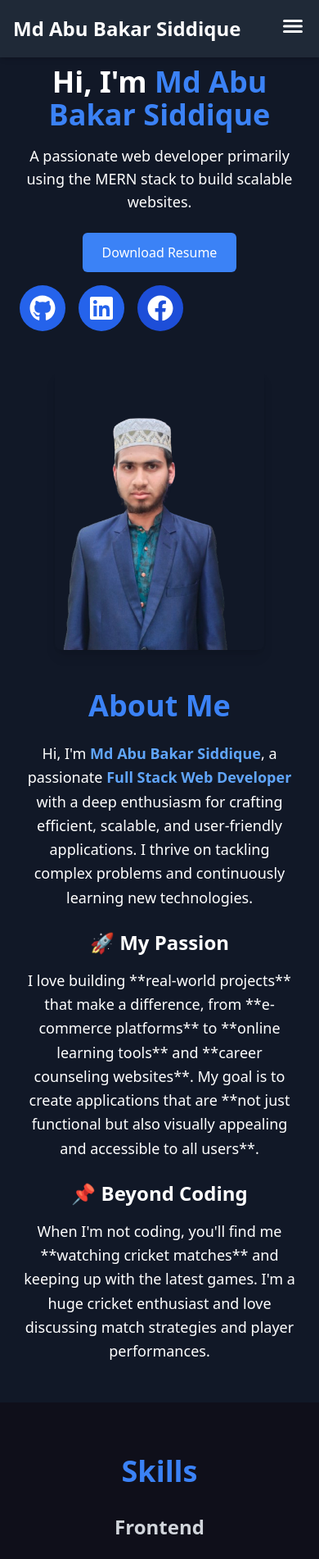
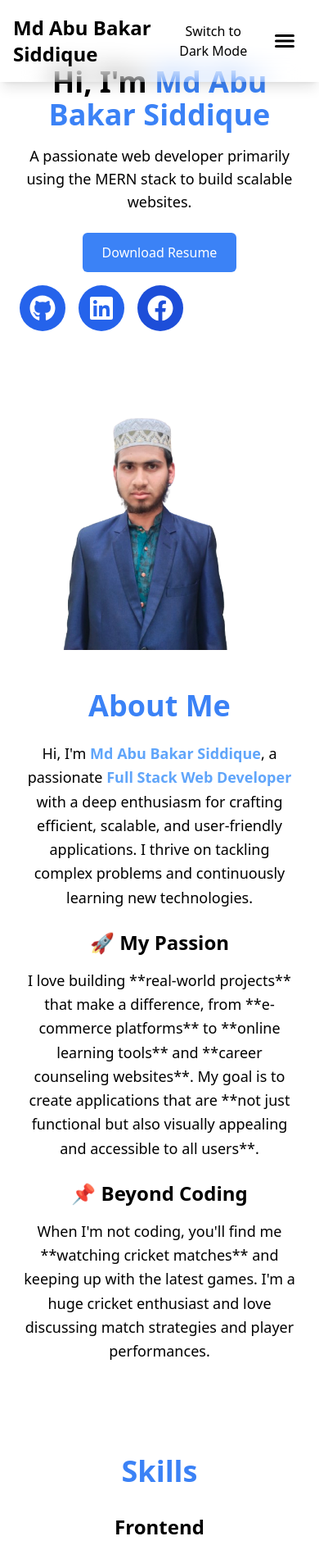
Before and after one commit to abubakar308/portfolio, a React (Vite) app: page / in a window 390 px wide. Shown: the top 1902 px of the page at 82% size. Built offline with nearby package versions, Linux system fonts and the light colour scheme.

Commit message:
added dark-light mode and updated all

```diff
--- a/index.html
+++ b/index.html
@@ -4,7 +4,7 @@
     <meta charset="UTF-8" />
     <link rel="icon" type="profile" href="/src/assets/profile.png" />
     <meta name="viewport" content="width=device-width, initial-scale=1.0" />
-    <title>Vite + React</title>
+    <title>Portfolio</title>
   </head>
   <body>
     <div id="root"></div>
--- a/package.json
+++ b/package.json
@@ -10,6 +10,7 @@
     "preview": "vite preview"
   },
   "dependencies": {
+    "emailjs-com": "^3.2.0",
     "framer-motion": "^12.5.0",
     "localforage": "^1.10.0",
     "match-sorter": "^8.0.0",
--- a/src/components/AboutMe.jsx
+++ b/src/components/AboutMe.jsx
@@ -8,7 +8,7 @@ const AboutMe = () => {
         <section
         ref={ref}
         id="about"
-        className="min-h-screen bg-gray-900 text-white flex flex-col justify-center items-center px-6 py-12 text-center"
+        className="min-h-screen  flex flex-col justify-center items-center px-6 py-12 text-center"
       >
         <motion.h1
           className="text-4xl text-blue-500 font-bold mb-6"
--- a/src/components/Footer.jsx
+++ b/src/components/Footer.jsx
@@ -1,7 +1,7 @@
 
 const Footer = () => {
     return (
-        <footer className="bg-gray-800 text-white p-6 text-center">
+        <footer className="p-6 text-center border-t shadow-lg">
         <p>&copy; 2025 Md Abu Bakar Siddique. All rights reserved.</p>
       </footer>
     );
--- a/src/components/HeroSection.jsx
+++ b/src/components/HeroSection.jsx
@@ -10,7 +10,7 @@ const isInView = useInView(ref, { triggerOnce: true });
         <section
         id="home"
         ref={ref}
-        className="bg-gray-900 text-white flex flex-col lg:flex-row items-center pt-20 md:pt-6 justify-center px-6 lg:px-16"
+        className="flex flex-col lg:flex-row items-center pt-20 md:pt-6 justify-center px-6 lg:px-16"
       >
         {/* Left Content */}
         <div className="text-center lg:text-left max-w-lg">
@@ -83,7 +83,7 @@ const isInView = useInView(ref, { triggerOnce: true });
           animate={isInView ? { opacity: 1, scale: 1 } : {}}
           transition={{ duration: 1, delay: 0.6 }}
         >
-          <img src={profile} alt="Abubakar" className="w-64 lg:w-80 shadow-lg rounded-lg" />
+          <img src={profile} alt="Abubakar" className="w-64 lg:w-80" />
         </motion.div>
       </section>
     );
--- a/src/components/Navbar.jsx
+++ b/src/components/Navbar.jsx
@@ -1,4 +1,4 @@
-import React, { useState } from 'react';
+import React, { useEffect, useState } from 'react';
 import { IoMenu } from 'react-icons/io5';
 import { MdMenu } from 'react-icons/md';
 import { RxCross1 } from 'react-icons/rx';
@@ -6,18 +6,37 @@ import { HashLink } from 'react-router-hash-link';
 
 const Navbar = () => {
 
+    const [theme, setTheme] = useState(localStorage.getItem('theme') || 'light');
+
+useEffect(() => {
+  if (theme === 'dark') {
+    document.body.classList.add('dark-mode');
+    localStorage.setItem('theme', 'dark');
+  } else {
+    document.body.classList.remove('dark-mode');
+    localStorage.setItem('theme', 'light');
+  }
+}, [theme]);
+
+const toggleTheme = () => {
+  setTheme((prevTheme) => (prevTheme === 'light' ? 'dark' : 'light'));
+};
+
     const [isMenuOpen, setIsMenuOpen] = useState(false);
     return (
-        <nav className="bg-gray-800 text-white p-4 fixed w-full top-0 left-0 z-10 shadow-md">
+        <nav className="p-4 fixed w-full backdrop-blur-lg top-0 left-0 z-10  shadow-lg">
       <div className="max-w-7xl mx-auto flex justify-between items-center">
         {/* Logo */}
         <div className="text-2xl font-bold">Md Abu Bakar Siddique</div>
 
+        <button onClick={toggleTheme}>
+  Switch to {theme === 'light' ? 'Dark' : 'Light'} Mode
+</button>
+
         {/* Hamburger Menu (Only on Mobile) */}
         <div className="lg:hidden">
           <button
-            onClick={() => setIsMenuOpen(!isMenuOpen)}
-            className="text-white">
+            onClick={() => setIsMenuOpen(!isMenuOpen)} >
             {isMenuOpen ? (
             ""
             ) : (
@@ -38,13 +57,13 @@ const Navbar = () => {
 
       {/* Mobile Navigation (Full-Screen Overlay) */}
       {isMenuOpen && (
-        <div className="fixed top-[20px] left-0 right-0 bg-gray-500 bg-opacity-60 backdrop-blur-md flex flex-col justify-center items-center text-center space-y-5 text-xl font-semibold transition-all duration-300">
+        <div className="fixed bg-gray-600 top-[20px] left-0 right-0 bg-opacity-60 backdrop-blur-md flex flex-col justify-center items-center text-center space-y-5 text-xl font-semibold transition-all duration-300">
           <button
             onClick={() => setIsMenuOpen(false)}
-            className="absolute top-6 right-6 text-white">
+            className="absolute top-6 right-6">
              <RxCross1 size={32} />
           </button>
-          <div className="flex flex-col space-y-5">  {/* Added a wrapper div for better control */}
+          <div className="flex flex-col mt-10 space-y-5">  {/* Added a wrapper div for better control */}
     <HashLink to="#home" onClick={() => setIsMenuOpen(false)} className="hover:text-blue-500">Home</HashLink>
     <HashLink to="#about" onClick={() => setIsMenuOpen(false)} className="hover:text-blue-500">About</HashLink>
     <HashLink to="#skills" onClick={() => setIsMenuOpen(false)} className="hover:text-blue-500">Skills</HashLink>
--- a/src/components/Projects.jsx
+++ b/src/components/Projects.jsx
@@ -11,11 +11,11 @@ const Projects = () => {
         then((data)=>setProjects(data))
     },[])
 
+    const ref = useRef(null);
+    const isInView = useInView(ref, { triggerOnce: true, threshold: 0.2 });
 
-  const ref = useRef(null);
-  const isInView = useInView(ref, { triggerOnce: true });
     return (
-        <section id="projects" ref={ref} className="bg-gray-900 text-white py-16 px-6 md:px-16">
+        <section id="projects" ref={ref} className="py-14 px-6 md:px-14">
       <div className="max-w-5xl mx-auto text-center">
         <motion.h2
           initial={{ opacity: 0, y: -20 }}
@@ -32,12 +32,11 @@ const Projects = () => {
               initial={{ opacity: 0, scale: 0.9 }}
               animate={isInView ? { opacity: 1, scale: 1 } : {}}
               transition={{ duration: 0.5, delay: index * 0.2 }}
-              className="bg-gray-800 p-6 rounded-xl shadow-lg"
+             className="p-6 rounded-xl shadow-lg transition-all duration-300 transform will-change-transform hover:scale-105 hover:shadow-2xl hover:bg-gray-400"
             >
               <img src={project.image} alt={project.name} className="w-full h-40 object-cover rounded-lg mb-4" />
               <h3 className="text-xl font-semibold text-blue-400">{project.name}</h3>
-              <p className="text-gray-300 text-sm my-2">{project.description}</p>
-              {/* <div className="text-gray-400 text-xs mb-4">Tech: {project.stack.join(", ")}</div> */}
+              <p className="text-sm my-2">{project.description}</p>
               <Link
                 to={`/project/${index}`}
                 className="bg-blue-500 text-white px-4 py-2 rounded-lg inline-block mt-2 hover:bg-blue-600 transition-all"
--- a/src/components/Skills.jsx
+++ b/src/components/Skills.jsx
@@ -32,7 +32,7 @@ const Skills = () => {
     <section
       id="skills"
       ref={ref}
-      className="bg-[#0f0f1a] text-white py-16 px-6 md:px-16"
+      className="py-16 px-6 md:px-16"
     >
       <div className="max-w-5xl mx-auto text-center">
         {/* Section Title */}
@@ -52,7 +52,7 @@ const Skills = () => {
               initial={{ opacity: 0, y: 10 }}
               animate={isInView ? { opacity: 1, y: 0 } : {}}
               transition={{ duration: 0.6, delay: index * 0.2 }}
-              className="text-2xl font-semibold text-gray-300 mb-6"
+              className="text-2xl font-semibold mb-6"
             >
               {skillSet.category}
             </motion.h3>
@@ -79,7 +79,7 @@ const Skills = () => {
                     visible: { opacity: 1, scale: 1 },
                   }}
                   transition={{ duration: 0.5 }}
-                  className="bg-gray-800 p-6 rounded-xl shadow-lg flex flex-col items-center hover:bg-purple-600 transition-all transform hover:scale-105 cursor-pointer"
+                  className="p-6 rounded-xl shadow-lg flex flex-col items-center hover:bg-blue-600 transition-all transform hover:scale-105 cursor-pointer"
                 >
                   <img
                     src={skill.icon}
--- a/src/index.css
+++ b/src/index.css
@@ -5,3 +5,21 @@
 html {
   scroll-behavior: smooth;
 }
+
+/* Light Mode (Default) */
+body {
+  background-color: white;
+  color: black;
+}
+
+/* Dark Mode */
+body.dark-mode {
+  background-color: black;
+  color: white;
+}
+
+button {
+  padding: 10px;
+  border: none;
+  cursor: pointer;
+}
```
Also changed, not shown: src/components/Contact.jsx (+15 -13 lines), 2 other files (tests, documents, lock files or other folders).
